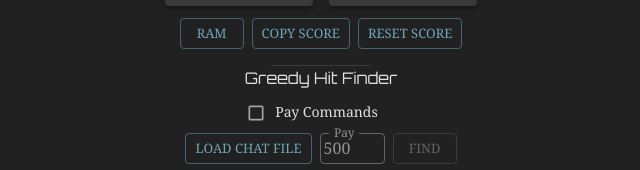
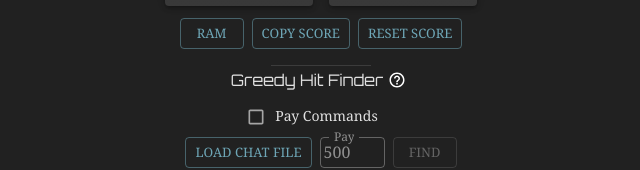
Before and after one commit to captain-dread/pillage-helper-web, a React (Vite) app: page / in a window 1280 px wide. Shown: the part 367-537 px from the top of the page, without its empty margins (319-959 px from the left). Built offline with nearby package versions, Linux system fonts and the light colour scheme.

Commit message:
add help icon for greedy hit finding

```diff
--- a/src/components/GreedyHitFinder.jsx
+++ b/src/components/GreedyHitFinder.jsx
@@ -1,11 +1,12 @@
 import { useState } from "react";
-import { Box, Button, Typography, Divider } from "@mui/material";
+import { Box, Button, Typography, Divider, IconButton } from "@mui/material";
 import { processLogContent } from "../assets/greedy";
 
 import Checkbox from "@mui/material/Checkbox";
 import FormControlLabel from "@mui/material/FormControlLabel";
 import TextField from "@mui/material/TextField";
 import ResultsModal from "./ResultsModal";
+import HelpOutlineIcon from "@mui/icons-material/HelpOutline";
 
 export default function GreedyHitFinder() {
   const [file, setFile] = useState(null);
@@ -32,6 +33,13 @@ export default function GreedyHitFinder() {
       ...prevState,
       inputValue: event.target.value === "" ? "" : Number(event.target.value),
     }));
+  };
+
+  const handleHelpClick = () => {
+    window.open(
+      "https://github.com/captain-dread/pillage-helper-web",
+      "_blank"
+    );
   };
 
   const handleFileChange = (event) => {
@@ -75,6 +83,13 @@ export default function GreedyHitFinder() {
       <Box
         sx={{ display: "flex", flexDirection: "column", alignItems: "center" }}
       >
+        <div
+          style={{
+            display: "flex",
+            alignItems: "center",
+            justifyContent: "center",
+          }}
+        >
           <Typography
             textAlign="center"
             fontSize={16}
@@ -82,6 +97,10 @@ export default function GreedyHitFinder() {
           >
             Greedy Hit Finder
           </Typography>
+          <IconButton onClick={handleHelpClick} aria-label="help" size="small">
+            <HelpOutlineIcon size="small" fontSize="11" />
+          </IconButton>
+        </div>
 
         <FormControlLabel
           control={
```
Lines whose indentation alone changed are shown as unchanged.
